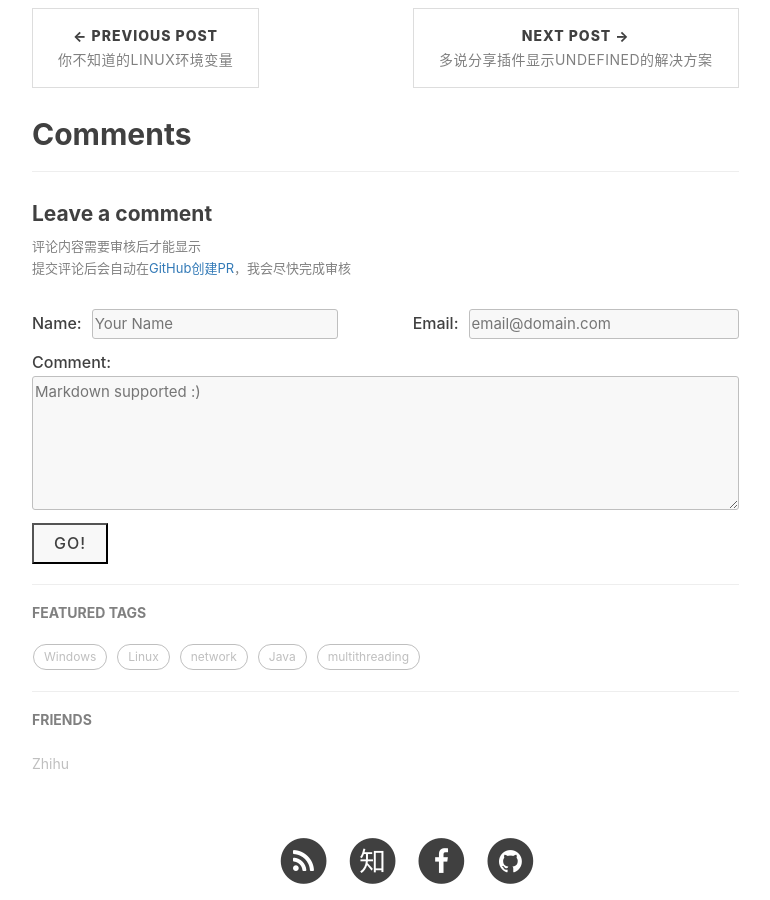
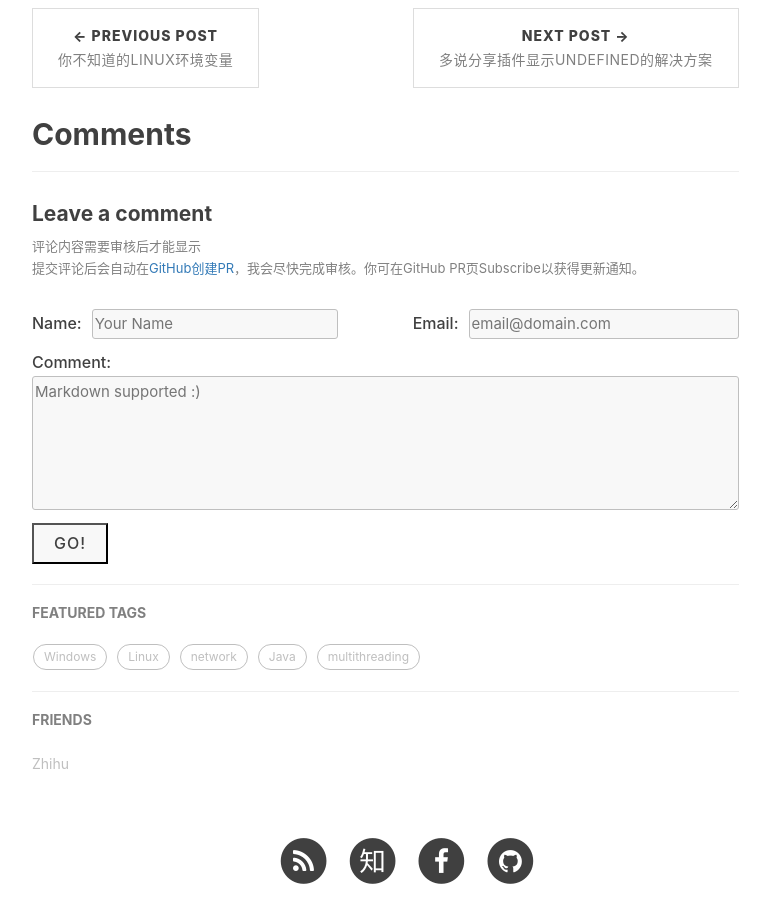
Before and after one commit to wings27/wings27.github.io, a Jekyll site: the page built from _posts/2015-09-05-to-undo-a-git-command.md, in a window 1280 px wide and 900 px high, scrolled down 1538 px. Shown: the whole window, without its empty margins (233-1003 px from the left). Built offline with Jekyll 4.4.1, drawn with Linux system fonts in a browser that asks for light colours; nearby versions of some CDN libraries; comment, search, counter and statistics services are not loaded.

Commit message:
add tips

```diff
--- a/_includes/comments.html
+++ b/_includes/comments.html
@@ -28,7 +28,7 @@
     <hr/>
     <h4 id="leave-comment">Leave a comment</h4>
     <div class="add-comment-notice">评论内容需要审核后才能显示<br/>
-        提交评论后会自动在<a href="https://github.com/wings27/wings27.github.io/pulls">GitHub创建PR</a>，我会尽快完成审核</div>
+        提交评论后会自动在<a href="https://github.com/wings27/wings27.github.io/pulls">GitHub创建PR</a>，我会尽快完成审核。你可在GitHub PR页Subscribe以获得更新通知。</div>
     <div class="add-comment add-comment-container">
         <form method="POST" action=" https://dev.staticman.net/v3/entry/github/wings27/wings27.github.io/master/comments">
             <input name="options[redirect]" type="hidden" value="{{site.url}}{{page.url}}#comments">
```
